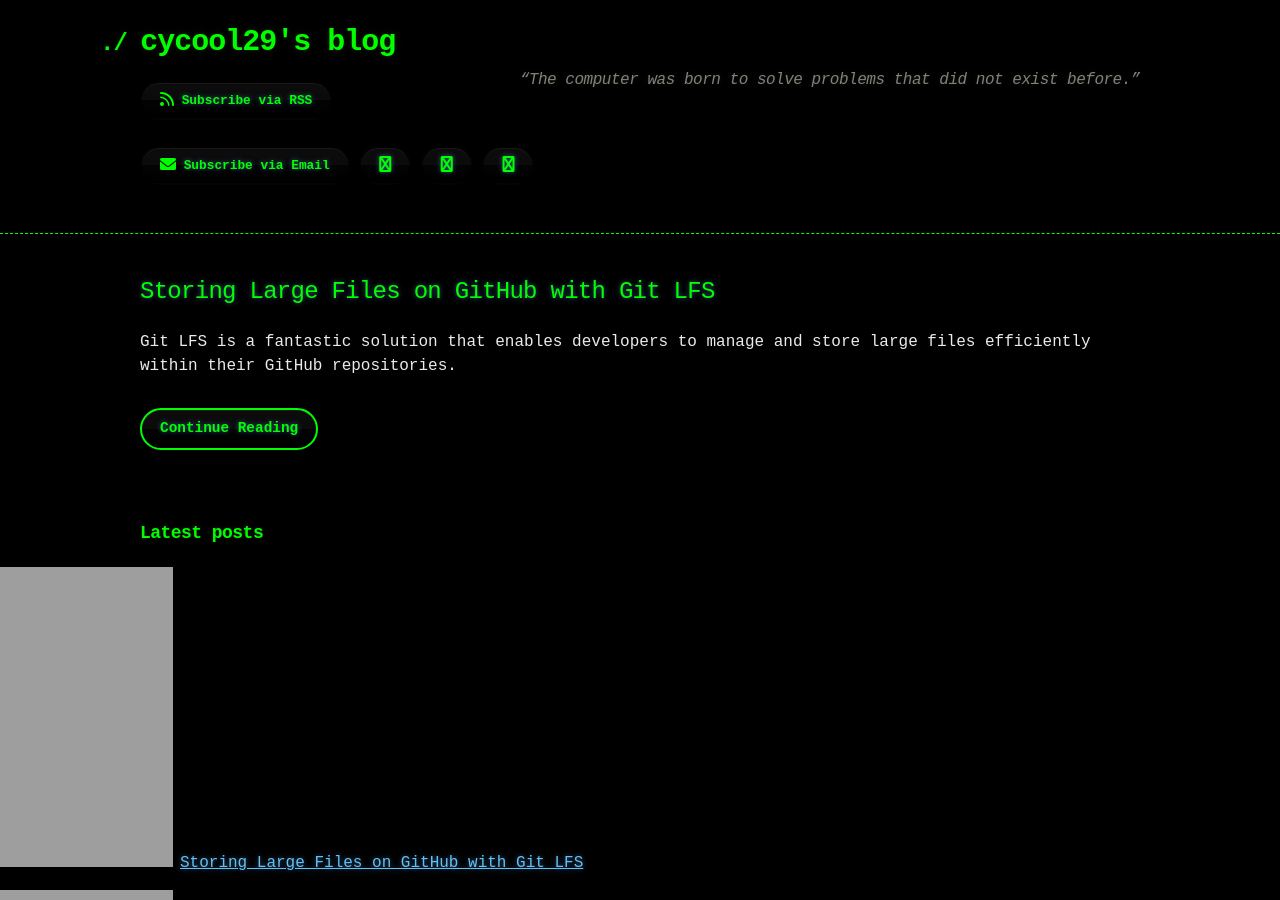
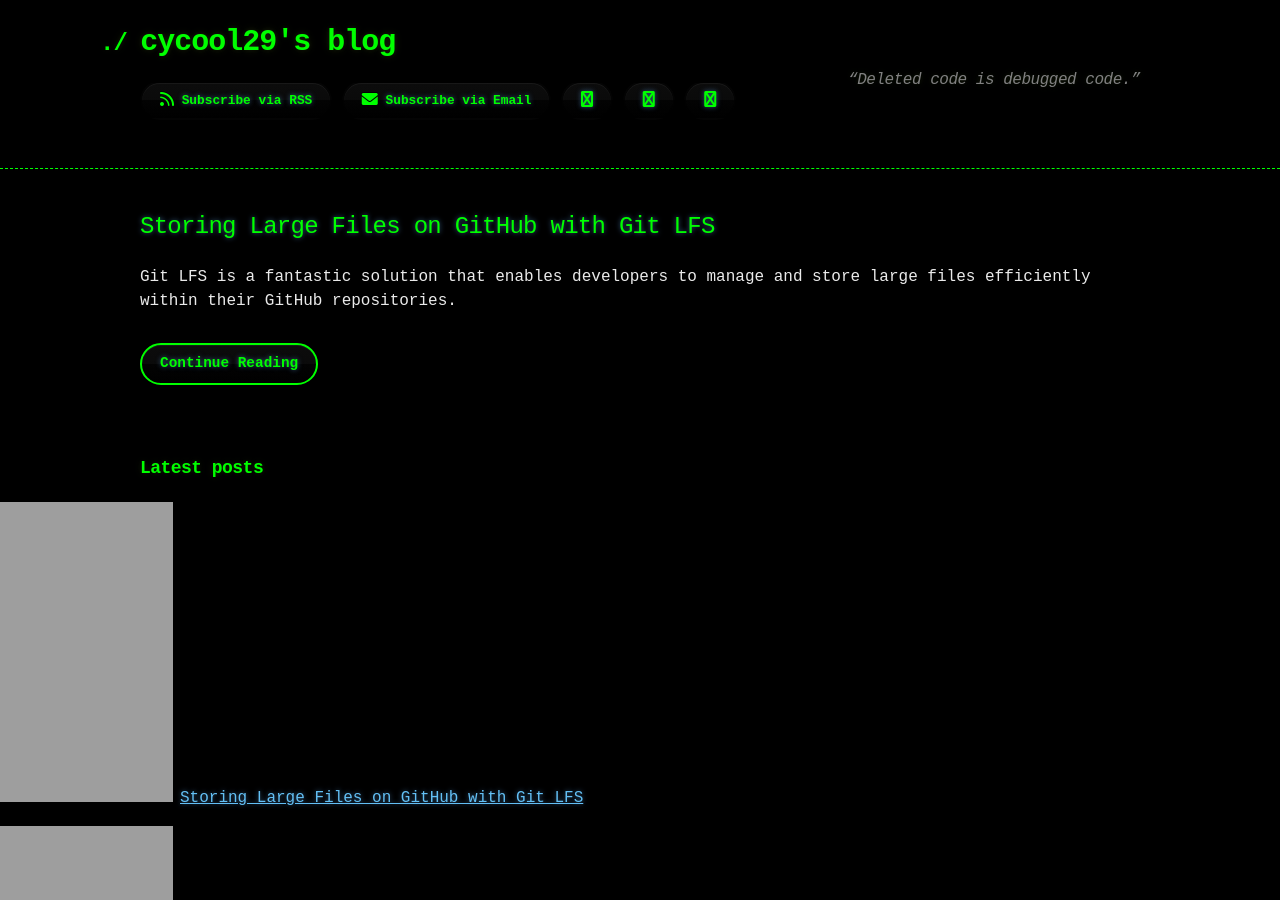
Before and after one commit to cycool29/cycool29.github.io, a Jekyll site: the page built from index.md, in a window 1280 px wide and 900 px high. Built offline with Jekyll 4.4.1, drawn with Linux system fonts in a browser that asks for light colours; a style sheet for code colours, icons or effects is not loaded.

Commit message:
Update quotes

```diff
--- a/_config.yml
+++ b/_config.yml
@@ -1,5 +1,5 @@
 title: cycool29's blog
-description: "“The computer was born to solve problems that did not exist before.” "
+description: "“Deleted code is debugged code.” "
 bio: A high school student. Intermediate in Python, Git, Bash. Learning JavaScript. He/Him. "
 author: cycool29
 url: https://cycool29.github.io
```
